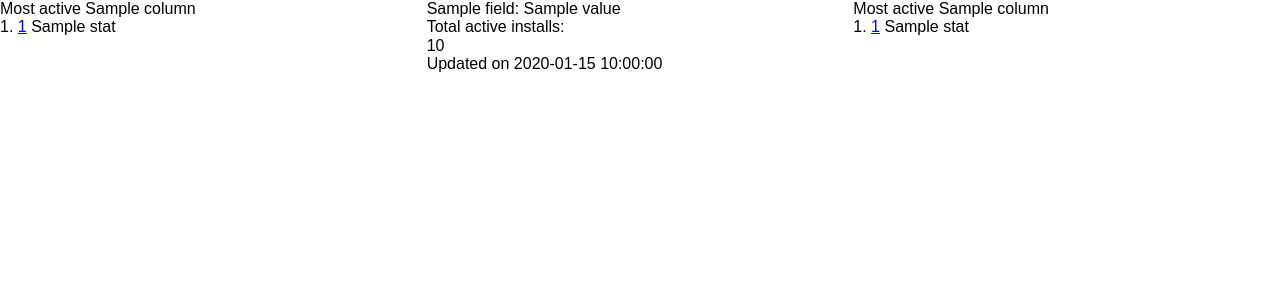
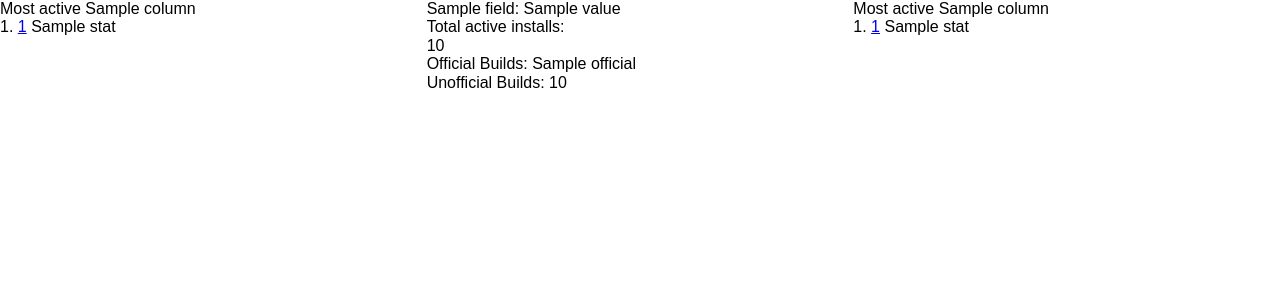
Before and after one commit to lineageos-infra/tribble-tracker, a Python web app: template templates/index.html in a window 1280 px wide. Shown: the top 300 px of the page. Run offline with Jinja, Linux system fonts and the light colour scheme; the template is opened without the code that fills it: most values are stand-ins (such as "Sample title", 1, 10 or a date in 2020); some libraries are stand-ins or nearby versions.

Commit message:
Include official/unofficial counts

```diff
--- a/templates/index.html
+++ b/templates/index.html
@@ -37,8 +37,9 @@
 					<div class="aside">
 						<span class="aside-header">{% if field and value %}{{field}}: {{value}}<br />{% endif %}Total active installs:</span>
 						<div class="aside-value">{{ stats['total'] }} </div>
-                        {% if date %}
-                        <div class="aside-date">Updated on {{date}}</div>
+                        {% if official %}
+                        <div class="aside-value">Official Builds: {{ stats['official'] }}</div>
+                        <div class="aside-value">Unofficial Builds: {{ stats['total'] - stats['official'] }}</div>
                         {% endif %}
 					</div>
 				</div>
```
Also changed, not shown: app.py (+5 -4 lines).
